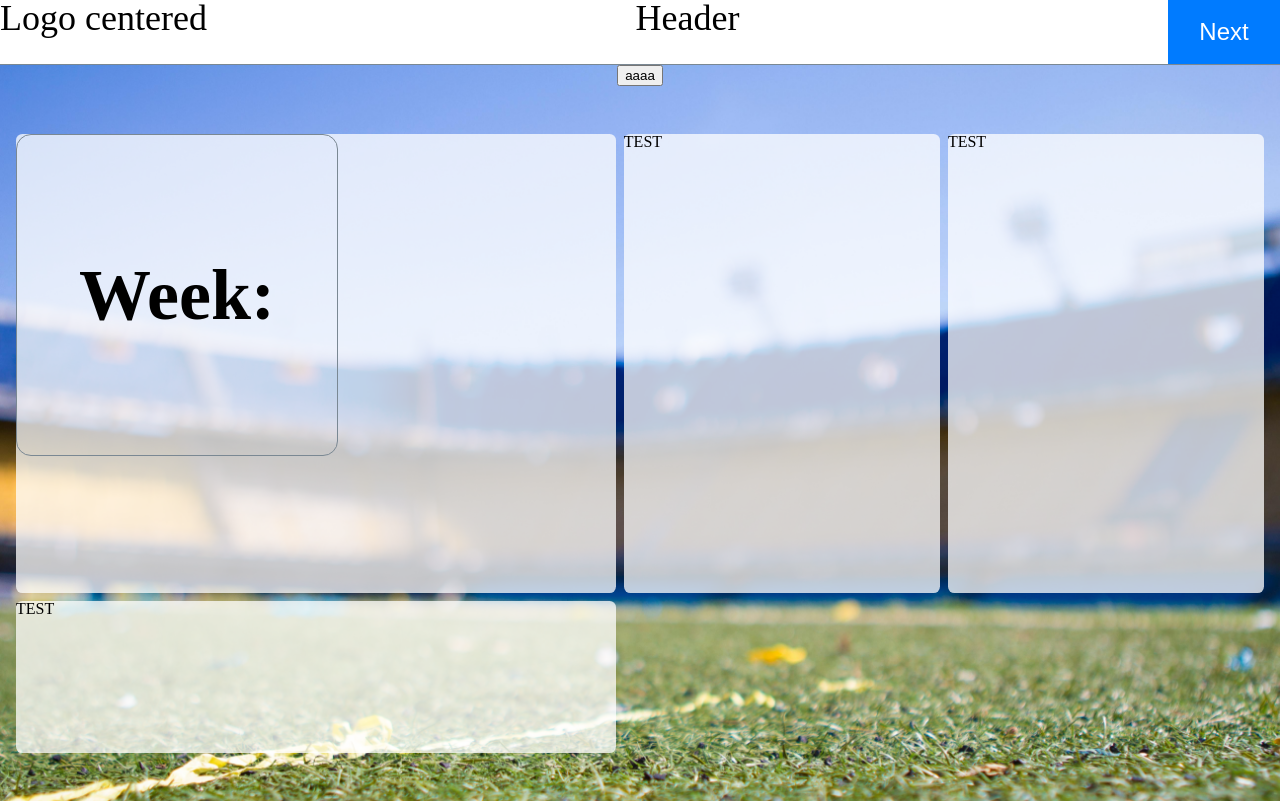
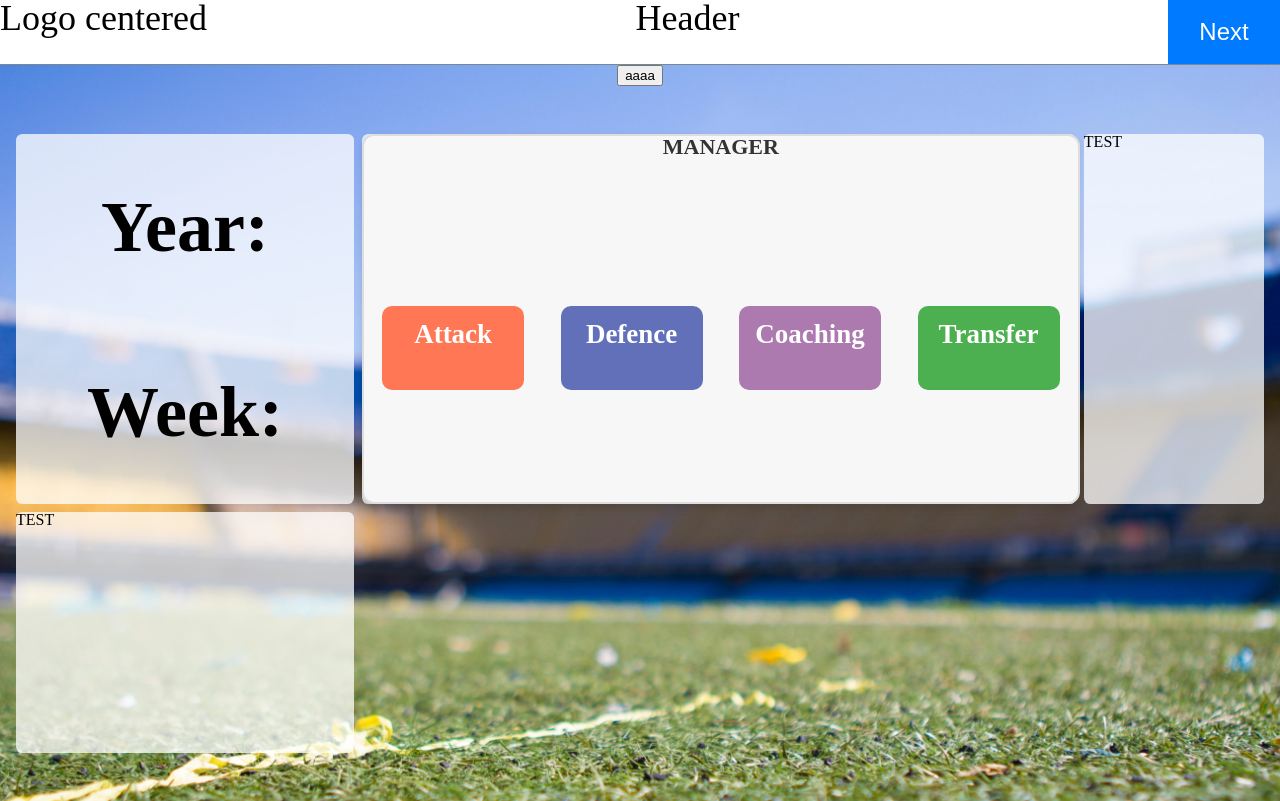
Before and after one commit to alper6161/football-destiny, a Next.js app: page / in a window 1280 px wide. Built offline with nearby package versions, Linux system fonts and the light colour scheme; no server answers; the database is empty.

Commit message:
add manager widget

```diff
--- a/src/app/page.js
+++ b/src/app/page.js
@@ -1,4 +1,5 @@
 import WeekCard from "@/components/WeekCard";
+import ManagerCard from "@/components/ManagerCard";
 
 export default async function Home() {
 
@@ -9,7 +10,7 @@ export default async function Home() {
                   <WeekCard />
               </div>
               <div className="widget">
-                  TEST
+                  <ManagerCard />
               </div>
               <div className="widget">
                   TEST
--- a/src/components/Main.js
+++ b/src/components/Main.js
@@ -9,7 +9,7 @@ import {useStore} from "@/zustand/zustand";
 const Main = ({children}) => {
     const {
         gameDetails, gameWeek, leagueFixture, teams,
-        setCurrentWeekFixture, setGameDetails, setGameWeek, setLeagueFixture, setLeagueTable, setTeams
+        setCurrentWeekFixture, setGameDetails, setGameWeek, setLeagueFixture, setLeagueTable, setTeams, setManager
     } = useStore((state) => state)
 
     useEffect(() => {
@@ -20,6 +20,7 @@ const Main = ({children}) => {
                 setLeagueFixture(res?.map(weekFixture => weekFixture.matches))
             }
         });
+        getApi('manager').then(res => setManager(res[0]));
     }, []);
 
     useEffect(() => {
--- /dev/null
+++ b/src/components/ManagerCard.js
@@ -0,0 +1,64 @@
+"use client"
+
+import {useStore} from "@/zustand/zustand";
+
+const ManagerCard = () => {
+    const {manager} = useStore((state) => state);
+
+    return (
+        <div style={cardStyle}>
+            <div style={titleStyle}>MANAGER</div>
+            <div style={nameStyle} className='centered'>{manager?.name}</div>
+            <div style={statContainerStyle} className='centered'>
+                <div style={statBoxStyle('#ff7754')}>Attack<br /><br />{manager?.attack}</div>
+                <div style={statBoxStyle('#6270b9')}>Defence<br /><br />{manager?.defence}</div>
+                <div style={statBoxStyle('#ac7aaf')}>Coaching<br /><br />{manager?.coaching}</div>
+                <div style={statBoxStyle('#4CAF50')}>Transfer<br /><br />{manager?.transfer}</div>
+            </div>
+        </div>
+    );
+}
+
+export default ManagerCard;
+
+const cardStyle = {
+    border: '2px solid #ddd',
+    borderRadius: '12px',
+    flex: 1,
+    display: 'flex',
+    flexDirection: 'column',
+    backgroundColor: '#f7f7f7',
+    textAlign: 'center',
+    boxShadow: '0 4px 8px rgba(0, 0, 0, 0.1)',
+    width: '100%'
+};
+
+const titleStyle = {
+    fontSize: '22px',
+    fontWeight: 'bold',
+    color: '#333',
+    marginBottom: '20px',
+};
+
+const nameStyle = {
+    fontSize: '40px',
+    fontWeight: 'bold',
+};
+
+const statContainerStyle = {
+    display: 'flex',
+    justifyContent: 'space-around',
+    marginTop: '15px',
+    flex: 1
+};
+
+const statBoxStyle = (backgroundColor) => ({
+    backgroundColor: backgroundColor,
+    padding: '15px',
+    borderRadius: '10px',
+    color: '#fff',
+    fontWeight: 'bold',
+    width: '7rem',
+    textAlign: 'center',
+    fontSize: '27px',
+});
--- a/src/components/WeekCard.js
+++ b/src/components/WeekCard.js
@@ -3,17 +3,14 @@
 import {useStore} from "@/zustand/zustand";
 
 const WeekCard = () => {
-    const {gameWeek} = useStore((state) => state)
+    const {gameWeek, gameDetails} = useStore((state) => state)
     return (
-        <div style={{
-            width: '20rem',
-            height: '20rem',
-            border: '1px solid #7a8893',
-            borderRadius: '15px',
-            flexDirection: 'column'
-        }} className="centered">
-            <div style={{fontWeight: 'bold', fontSize: '72px', flex: 4}} className="centered">
-                <span>
+        <div style={{flex: 1, flexDirection: 'column', display: 'flex'}}>
+            <div style={{flex: 1, fontWeight: 'bold', fontSize: '72px', display: 'flex', flexDirection: 'column'}}>
+                <span style={{flex: 1}} className="centered">
+                    Year: {gameDetails?.year}
+                </span>
+                <span style={{flex: 1}} className="centered">
                     Week: {gameWeek}
                 </span>
             </div>
@@ -21,4 +18,4 @@ const WeekCard = () => {
     )
 }
 
-export default WeekCard
+export default WeekCard;
--- a/src/zustand/zustand.js
+++ b/src/zustand/zustand.js
@@ -12,6 +12,7 @@ export const useStore = create(
             gameWeek: null,
             currentWeekFixture: null,
             weekResults: null,
+            manager: null,
             setGameDetails: (newGameDetails) => set(() => ({gameDetails: newGameDetails})),
             setGameWeek: newGameWeek => set(() => ({gameWeek: newGameWeek})),
             setWeekResults: newWeekResult => set(() => ({weekResults: newWeekResult})),
@@ -19,5 +20,6 @@ export const useStore = create(
             setLeagueFixture: newLeagueFixture => set(() => ({leagueFixture: newLeagueFixture})),
             setLeagueTable: newLeagueTable => set(() => ({leagueTable: newLeagueTable})),
             setCurrentWeekFixture: newCurrentWeekFixture => set(() => ({currentWeekFixture: newCurrentWeekFixture})),
+            setManager: manager => set(() => ({manager: manager})),
         })
 );
```
